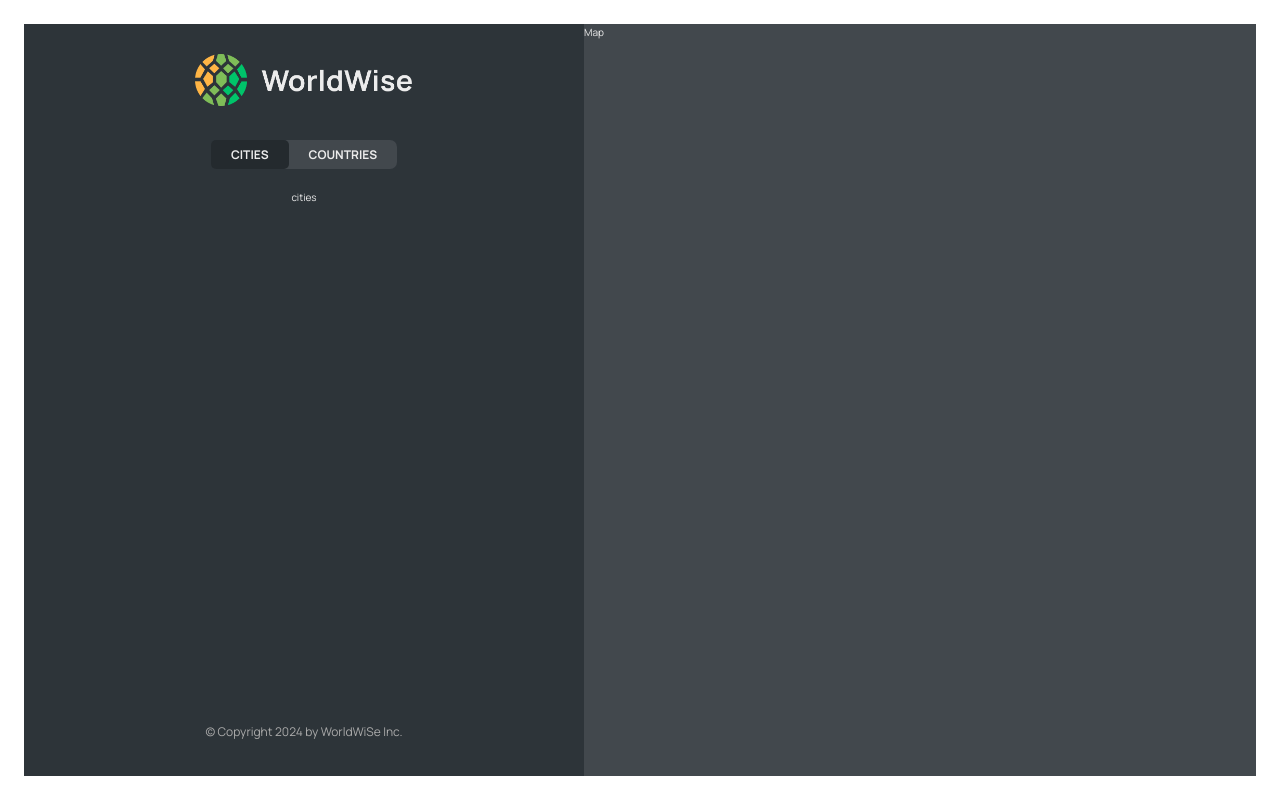
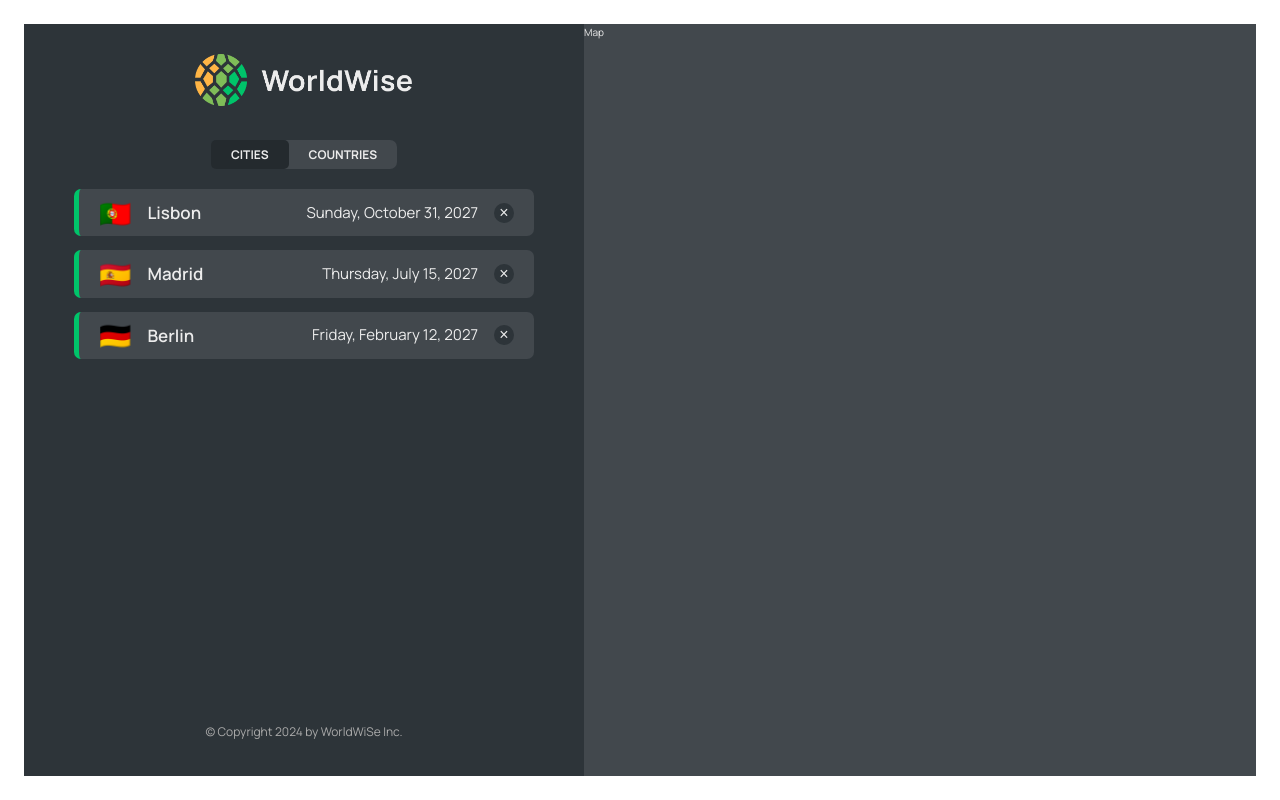
Before and after one commit to devalmazbek/worldwise, a React (Vite) app: page /app/cities in a window 1280 px wide. Built offline with nearby package versions, Linux system fonts and the light colour scheme; data requests are answered from the project's data file.

Commit message:
added fike api by json server and added components citylist and city-list-item

```diff
--- /dev/null
+++ b/data/data.json
@@ -0,0 +1,40 @@
+{
+  "cities": [
+    {
+      "cityName": "Lisbon",
+      "country": "Portugal",
+      "emoji": "🇵🇹",
+      "date": "2027-10-31T15:59:59.138Z",
+      "notes": "My favorite city so far!",
+      "position": {
+        "lat": 38.727881642324164,
+        "lng": -9.140900099907554
+      },
+      "id": 73930385
+    },
+    {
+      "cityName": "Madrid",
+      "country": "Spain",
+      "emoji": "🇪🇸",
+      "date": "2027-07-15T08:22:53.976Z",
+      "notes": "",
+      "position": {
+        "lat": 40.46635901755316,
+        "lng": -3.7133789062500004
+      },
+      "id": 17806751
+    },
+    {
+      "cityName": "Berlin",
+      "country": "Germany",
+      "emoji": "🇩🇪",
+      "date": "2027-02-12T09:24:11.863Z",
+      "notes": "Amazing 😃",
+      "position": {
+        "lat": 52.53586782505711,
+        "lng": 13.376933665713324
+      },
+      "id": 98443197
+    }
+  ]
+}
--- a/package.json
+++ b/package.json
@@ -7,9 +7,11 @@
     "dev": "vite",
     "build": "vite build",
     "lint": "eslint . --ext js,jsx --report-unused-disable-directives --max-warnings 0",
-    "preview": "vite preview"
+    "preview": "vite preview",
+    "server": "json-server --watch data/data.json --port 8080"
   },
   "dependencies": {
+    "json-server": "^1.0.0-alpha.23",
     "react": "^18.2.0",
     "react-dom": "^18.2.0",
     "react-router-dom": "^6.22.0"
--- a/src/App.jsx
+++ b/src/App.jsx
@@ -1,3 +1,4 @@
+import { useEffect, useState } from "react";
 import { BrowserRouter, Route, Routes } from "react-router-dom";
 import Home from "./pages/home";
 import Product from "./pages/product";
@@ -5,8 +6,30 @@
 import PageNotFound from "./pages/404";
 import Login from "./pages/login";
 import AppLayout from "./pages/app-layout";
+import CityList from "./components/city-list";
+
+const BASE_API = "http://localhost:8080";
 
 function App() {
+  const [cities, setSities] = useState([]);
+  const [isLoading, setIsLoading] = useState(false);
+
+  useEffect(function () {
+    async function fetchData() {
+      try {
+        setIsLoading(true);
+        const request = await fetch(`${BASE_API}/cities`);
+        const data = await request.json();
+        setSities(data);
+      } catch {
+        alert("there was an error loading data....");
+      } finally {
+        setIsLoading(false);
+      }
+    }
+
+    fetchData();
+  }, []);
   return (
     <div>
       <BrowserRouter>
@@ -16,8 +39,14 @@
           <Route path="/pricing" element={<Pricing />} />
           <Route path="/login" element={<Login />} />
           <Route path="/app" element={<AppLayout />}>
-            <Route index element={<>list of cities</>} />
-            <Route path="cities" element={<>cities</>} />
+            <Route
+              index
+              element={<CityList cities={cities} isLoading={isLoading} />}
+            />
+            <Route
+              path="cities"
+              element={<CityList cities={cities} isLoading={isLoading} />}
+            />
             <Route path="countries" element={<>countries</>} />
             <Route path="form" element={<>form</>} />
           </Route>
--- /dev/null
+++ b/src/components/city-list-item/index.jsx
@@ -0,0 +1,20 @@
+import styles from "./index.module.css";
+
+const formatDate = (date) =>
+  new Intl.DateTimeFormat("en", {
+    day: "numeric",
+    month: "long",
+    year: "numeric",
+    weekday: "long",
+  }).format(new Date(date));
+
+export default function CityListItem({ city: { cityName, emoji, date } }) {
+  return (
+    <li className={styles.cityItem}>
+      <span className={styles.emoji}>{emoji}</span>
+      <h3 className={styles.name}>{cityName}</h3>
+      <time className={styles.date}>{formatDate(date)}</time>
+      <button className={styles.deleteBtn}>&times;</button>
+    </li>
+  );
+}
--- /dev/null
+++ b/src/components/city-list/index.jsx
@@ -0,0 +1,20 @@
+import Spinner from "../spinner";
+import Message from "../message";
+import CityListItem from "../city-list-item";
+
+import styles from "./index.module.css";
+
+export default function CityList({ cities, isLoading }) {
+  if (isLoading) return <Spinner />;
+
+  if (!cities.length)
+    return <Message message="city is empty please add new city from map...." />;
+
+  return (
+    <ul className={styles.cityList}>
+      {cities.map((city) => (
+        <CityListItem city={city} key={city.id} />
+      ))}
+    </ul>
+  );
+}
```
Also changed, not shown: src/components/city-list-item/index.module.css (renamed from src/components/city-item/index.module.css), src/components/city-list/index.module.css (renamed from src/components/city-item/CityList.module.css), 1 other file (tests, documents, lock files or other folders).
